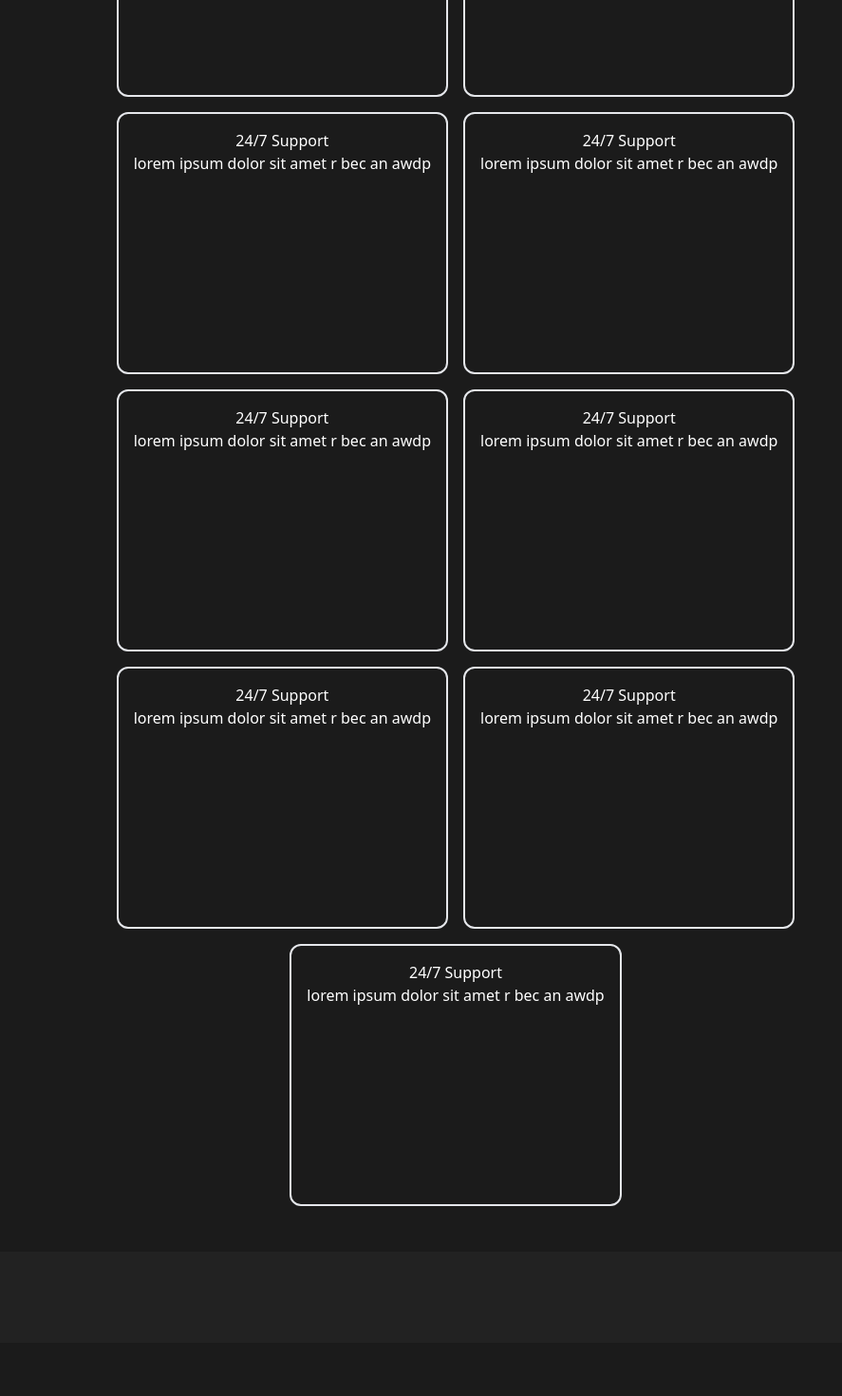
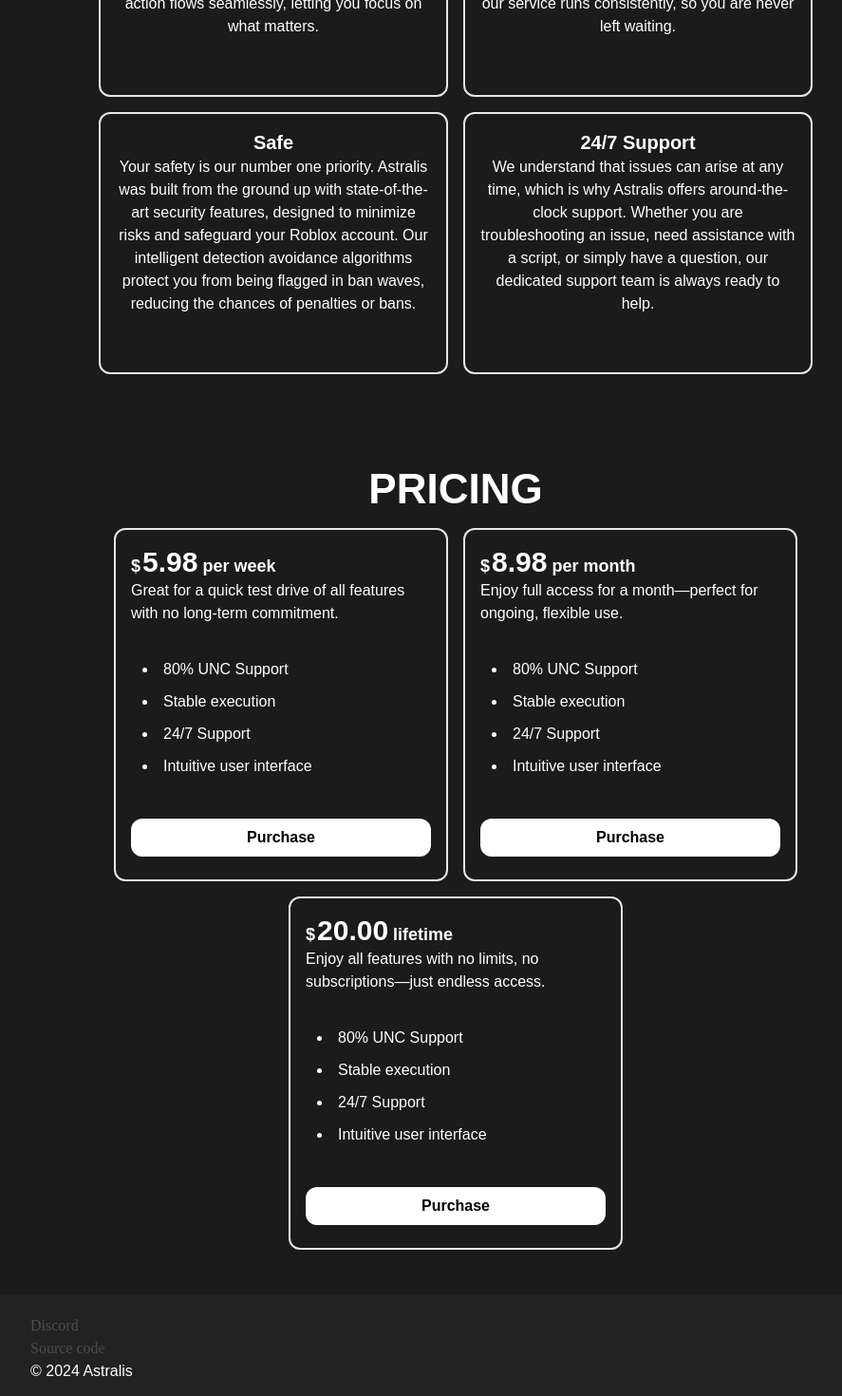
Before and after one commit to yarbio/astralcctesting, a React (Vite) app: page / in a window 1280 px wide. Shown: the part 740-2210 px from the top of the page at 95% size, without its empty margins (160-1047 px from the left). Before the commit the page ends 2154 px from the top, so only its background shows below. Built offline with nearby package versions, Linux system fonts and the light colour scheme.

Commit message:
Pre-release 2

```diff
--- a/src/App.tsx
+++ b/src/App.tsx
@@ -2,28 +2,72 @@ import './App.css'
 
 function FeatureCard(props: { title: string, description: string }) {
   return (
-    <div className='border-[2px] m-2 rounded-xl'>
+    <div className='border-[2px] m-2 max-w-[23rem] w-[23rem] rounded-xl'>
       <div className='bg-transparent m-4 max-h-60 h-60'>
-      <div className='bg-transparent'>
-        <h3 className='bg-transparent text-center'>{props.title}</h3>
-      </div>
-      <p className='text-center bg-transparent'>{props.description}</p>
+        <div className='bg-transparent'>
+          <h3 className='bg-transparent font-sg font-semibold text-xl text-center'>{props.title}</h3>
+        </div>
+        <p className='text-center font-sg bg-transparent'>{props.description}</p>
       </div>
     </div>
+  )
+}
+
+function TierCard(props: { title: string, preferred: boolean, description: string, price: string }) {
+  return (
+    props.preferred ?
+      <div className='border-[2px] transition hover:scale-105 hover:-translate-y-0.5 min-w-70 w-[22rem] max-w-96 m-2 rounded-xl'>
+        <div className='flex flex-col justify-between bg-transparent m-4 max-h-[21rem] h-[21rem]'>
+          <div className='bg-transparent'>
+            <h1 className='select-none bg-transparent font-sg font-semibold text-3xl text-left'><span className='text-lg mr-0.5'>$</span>{props.price}<span className='text-lg mr-0.5'> {props.title == "lifetime" ? props.title : "per " + props.title}</span></h1>
+            <p className='font-sg font-normal'>{props.description}</p>
+
+          </div>
+          <div className='m-3'>
+            <li className='font-sg my-2.5 select-none'>80% UNC Support</li>
+            <li className='font-sg my-2.5 select-none'>Stable execution</li>
+            <li className='font-sg my-2.5 select-none'>24/7 Support</li>
+            <li className='font-sg my-2.5 select-none'>Intuitive user interface</li>
+          </div>
+          <a href='https://xastral.mysellix.io/' className='bg-white my-2 text-center transition duration-150 hover:translate-y-1 ease-in-out hover:shadow-xl hover:shadow-gray-800 px-5 font-semibold text-black p-2 rounded-xl font-sg'>Purchase</a>
+
+        </div>
+      </div>
+      : <div className='border-[2px] transition hover:scale-105 hover:-translate-y-0.5 min-w-70 w-[22rem] max-w-96 m-2 rounded-xl'>
+        <div className='flex flex-col justify-between bg-transparent m-4 max-h-[21rem] h-[21rem]'>
+          <div className='bg-transparent'>
+            <h1 className='select-none bg-transparent font-sg font-semibold text-3xl text-left'><span className='text-lg mr-0.5'>$</span>{props.price}<span className='text-lg mr-0.5'> {props.title == "lifetime" ? props.title : "per " + props.title}</span></h1>
+            <p className='font-sg font-normal'>{props.description}</p>
+
+          </div>
+          <div className='m-3'>
+            <li className='font-sg my-2.5 select-none'>80% UNC Support</li>
+            <li className='font-sg my-2.5 select-none'>Stable execution</li>
+            <li className='font-sg my-2.5 select-none'>24/7 Support</li>
+            <li className='font-sg my-2.5 select-none'>Intuitive user interface</li>
+          </div>
+          <a href='https://xastral.mysellix.io/' className='bg-white my-2 text-center transition duration-150 hover:translate-y-1 ease-in-out hover:shadow-xl hover:shadow-gray-800 px-5 font-semibold text-black p-2 rounded-xl font-sg'>Purchase</a>
+
+        </div>
+      </div>
+
+
+
+
   )
 }
 
 function App() {
   return (
     <>
-      <div className='fixed bg-white/0 backdrop-blur-sm max-w-[100%] left-0 right-0 flex justify-between py-7 px-10'>
+      <div className='fixed flex justify-between bg-white/0 backdrop-blur-sm max-w-[100%] left-0 right-0 py-7 px-10'>
         <div className='flex bg-transparent items-center'><h1 className='bg-transparent select-none text-center'>ASTRALIS</h1></div>
         <div className='flex bg-transparent space-x-10 items-center'>
           <a href='#home' className='bg-transparent'>HOME</a>
           <a href='#features' className='bg-transparent'>FEATURES</a>
-          <a className='bg-transparent'>PRICING</a>
+          <a href='#pricing' className='bg-transparent'>PRICING</a>
         </div>
-        <div><button className='bg-white text-black p-2 rounded-3xl font-sg'>JOIN US</button></div>
+        <a></a>
       </div>
 
       <div id='home' className='flex max-w-[100%] w-[100vw] h-[70%] justify-center'>
@@ -34,7 +78,7 @@ function App() {
                 <h1 className='text-[6vh] font-sg text-left font-bold flex'>EXECUTION AS <br></br>INITIALLY INTENDED</h1>
                 <p className='font-sg'>Elevate your gaming experience with a world-class<br></br>script execution experience.</p>
                 <div className='flex mt-10'>
-                  <button className='bg-white my-2 py-2.5 mr-5 text-center transition duration-150 hover:translate-y-1 ease-in-out hover:shadow-2xl hover:shadow-gray-400 px-5 font-semibold text-black p-2 rounded-xl font-sg'>Pricing</button>
+                  <a href='#pricing' className='bg-white my-2 py-2.5 mr-5 text-center transition duration-150 hover:translate-y-1 ease-in-out hover:shadow-2xl hover:shadow-gray-400 px-5 font-semibold text-black p-2 rounded-xl font-sg'>Pricing</a>
                   <a target='_BLANK' href='https://discord.gg/GGnjTSxMh2' className='bg-white my-2 transition duration-150 hover:translate-y-1 ease-in-out hover:shadow-2xl hover:shadow-gray-400 py-2.5 text-center px-5 font-semibold text-black p-2 rounded-xl font-sg'>Join us</a>
                 </div>
               </div>
@@ -44,24 +88,29 @@ function App() {
           <div id='features' className='mt-20'>
             <h1 className='text-center text-[5.5vh] font-sg uppercase font-bold'>Features</h1>
             <div className='flex flex-wrap justify-center overflow-hidden'>
-              <FeatureCard title='Seamless Execution' description='lorem ipsum dolor sit amet r bec an awdp' />
-              <FeatureCard title='Zero Downtime' description='lorem ipsum dolor sit amet r bec an awdp' />
-              <FeatureCard title='24/7 Support' description='lorem ipsum dolor sit amet r bec an awdp' />
-              <FeatureCard title='24/7 Support' description='lorem ipsum dolor sit amet r bec an awdp' />
-              <FeatureCard title='24/7 Support' description='lorem ipsum dolor sit amet r bec an awdp' />
-
-              <FeatureCard title='24/7 Support' description='lorem ipsum dolor sit amet r bec an awdp' />
-              <FeatureCard title='24/7 Support' description='lorem ipsum dolor sit amet r bec an awdp' />
-              <FeatureCard title='24/7 Support' description='lorem ipsum dolor sit amet r bec an awdp' />
-              <FeatureCard title='24/7 Support' description='lorem ipsum dolor sit amet r bec an awdp' />
+              <FeatureCard title='Seamless Execution' description='Our script executor offers a smooth and polished scripting experience that ensures every code you run works without a hitch. Whether you are automating simple tasks or executing complex scripts, with Astralis, every action flows seamlessly, letting you focus on what matters.' />
+              <FeatureCard title='Zero Downtime' description='Never miss a moment of action with Astralis unwavering uptime. We pride ourselves on maintaining a highly reliable and robust infrastructure that ensures your script execution is always available. Day or night, our service runs consistently, so you are never left waiting. ' />
+              <FeatureCard title='Safe' description='Your safety is our number one priority. Astralis was built from the ground up with state-of-the-art security features, designed to minimize risks and safeguard your Roblox account. Our intelligent detection avoidance algorithms protect you from being flagged in ban waves, reducing the chances of penalties or bans.' />
+              <FeatureCard title='24/7 Support' description='We understand that issues can arise at any time, which is why Astralis offers around-the-clock support. Whether you are troubleshooting an issue, need assistance with a script, or simply have a question, our dedicated support team is always ready to help.' />            </div>
+          </div>
+          <div id='pricing' className='mt-20'>
+            <h1 className='text-center text-[5.5vh] font-sg uppercase font-bold'>Pricing</h1>
+            <div className='flex flex-wrap justify-center overflow-hidden'>
+              <TierCard title='week' preferred={false} price='5.98' description="Great for a quick test drive of all features with no long-term commitment." />
+              <TierCard title='month' preferred={true} price='8.98' description='Enjoy full access for a month—perfect for ongoing, flexible use.' />
+              <TierCard title='lifetime' preferred={false} price='20.00' description='Enjoy all features with no limits, no subscriptions—just endless access.' />
             </div>
           </div>
         </div>
       </div>
 
       <div className='flex max-w-[100%] pb-[12vh] mt-[5vh] justify-center bg-[#222222]'>
-        <div className='w-[70%]'>
-
+        <div className='w-[70%] my-5 bg-transparent'>
+          <div className='flex flex-col bg-transparent'>
+            <a className='text-[#4d4d4d]' target='_BLANK' href='https://discord.gg/GGnjTSxMh2'>Discord</a>
+            <a className='text-[#4d4d4d]' target='_BLANK' href='https://github.com/raycast6000/astralis-web'>Source code</a>
+            <span className='font-sg'>© 2024 Astralis</span>
+          </div>
         </div>
       </div>
     </>
--- a/src/index.css
+++ b/src/index.css
@@ -6,4 +6,9 @@
 
 a {
   font-family: 'Space Grotesk';
+  background-color: transparent;
 }
+
+span {
+  background-color: transparent;
+}
```
